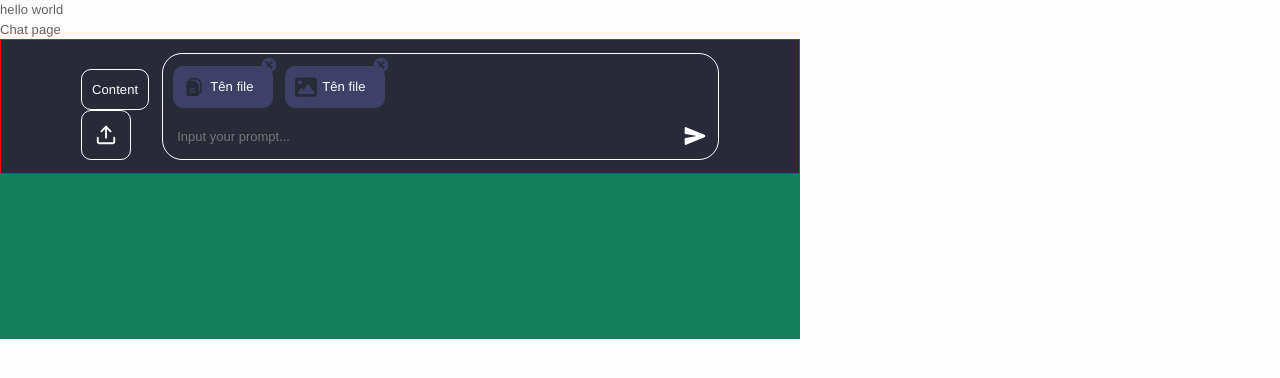
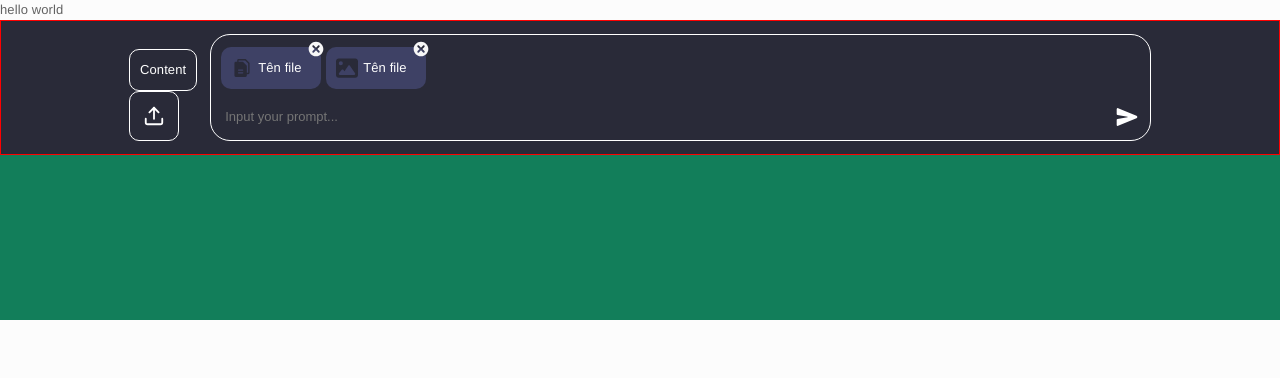
Before and after one commit to Kuroidaka/studyIO, a React (Vite) app: page /chat in a window 1280 px wide. Shown: the top 378 px of the page. Built offline with nearby package versions, Linux system fonts and the light colour scheme.

Commit message:
chore: clean code

```diff
--- a/src/main.jsx
+++ b/src/main.jsx
@@ -1,7 +1,6 @@
 import React from 'react'
 import ReactDOM from 'react-dom/client'
 import { BrowserRouter } from 'react-router-dom'
-import './scss/index.scss'
 import App from './App.jsx'
 
 
--- a/src/page/chat/chat.jsx
+++ b/src/page/chat/chat.jsx
@@ -4,7 +4,6 @@ import InputBox from "./input/index";
 const ChatPage = () => {
     return (
         <>
-        Chat page
         <InputContainer>
             <InputBox />
         </InputContainer>
@@ -15,7 +14,7 @@ const ChatPage = () => {
 export default ChatPage;
 
 const InputContainer = styled.div`
-    width: 800px;
+    width: 100%;
     height: 300px;
     background-color: #127e5a;
 `
--- a/src/page/chat/input/index.jsx
+++ b/src/page/chat/input/index.jsx
@@ -1,12 +1,13 @@
-import React from "react";
 import {
-    Upload, Send, File1, File2, Image, Delete, AttachFile
+    Upload, Send, File1, Image, Delete,
 } from "../../../layout/component/Icons/index";
+import '../style/index.scss'
+
 const InputBox = () => {
     return (
-        <div class='Input'>
-            <div class='File_uploaded'>
-                <div class='Content'>
+        <div className='Input'>
+            <div className='File_uploaded'>
+                <div className='Content'>
                     <p>Content</p>
 
                 </div>
@@ -15,28 +16,28 @@ const InputBox = () => {
                 </div>
             </div>
 
-            <div class='Input_content'>
-                <div class='File_area'>
-                    <div class="file_container">
-                        <div class="file_info">
+            <div className='Input_content'>
+                <div className='File_area'>
+                    <div className="file_container">
+                        <div className="file_info">
                             <File1 />
-                            <p class="file_name">Tên file</p>
+                            <p className="file_name">Tên file</p>
                         </div>
                         <div id='Delete_icon'>
                             <Delete />
                         </div>
                     </div>
-                    <div class="file_container">
-                        <div class="file_info">
+                    <div className="file_container">
+                        <div className="file_info">
                             <Image />
-                            <p class="file_name">Tên file</p>
+                            <p className="file_name">Tên file</p>
                         </div>
                         <div id='Delete_icon'>
                             <Delete />
                         </div>
                     </div>
                 </div>
-                <div class='Input_area'>
+                <div className='Input_area'>
                     <input type="text" placeholder="Input your prompt..." />
                     <Send />
                 </div>
--- a/src/scss/_index.scss
+++ b/src/page/chat/style/_input.scss
@@ -44,7 +44,7 @@
 
             .file_container {
                 position: relative;
-                width: 20%;
+                width: 100px;
                 // border: 1px solid red;
                 margin-right: 5px;
                 display: flex;
@@ -56,7 +56,7 @@
                     align-items: center;
                     margin-top: 12px;
                     // padding: 1em;
-                    width: 100px;
+                    width: 100%;
                     padding: 10px;
                     border: none;
                     border-radius: 10px;
@@ -76,10 +76,9 @@
                 #Delete_icon {
                     cursor: pointer;
                     position: absolute;
-                    top: 0;
-                    right: 0;
-                    color: #3E4165;
-                    // padding: 5px;
+                    top: 3px;
+                    right: -6px;
+                    color: #f7f7f7;
                 }
             }
         }
--- /dev/null
+++ b/src/page/chat/style/index.scss
@@ -0,0 +1 @@
+@import "./input";
--- a/src/scss/index.scss
+++ /dev/null
@@ -1 +0,0 @@
-@import "./_index";
```
